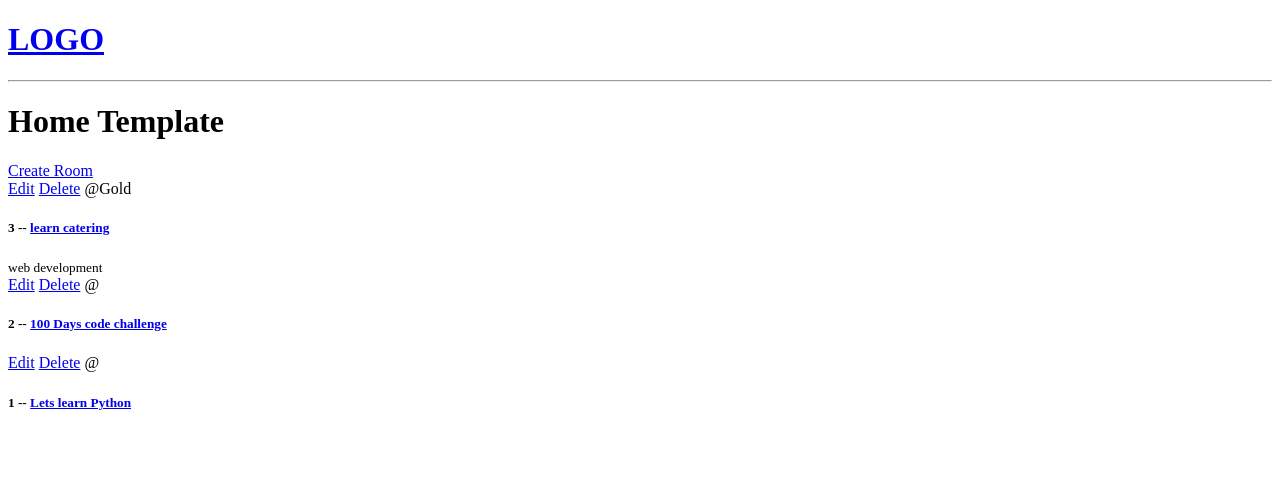
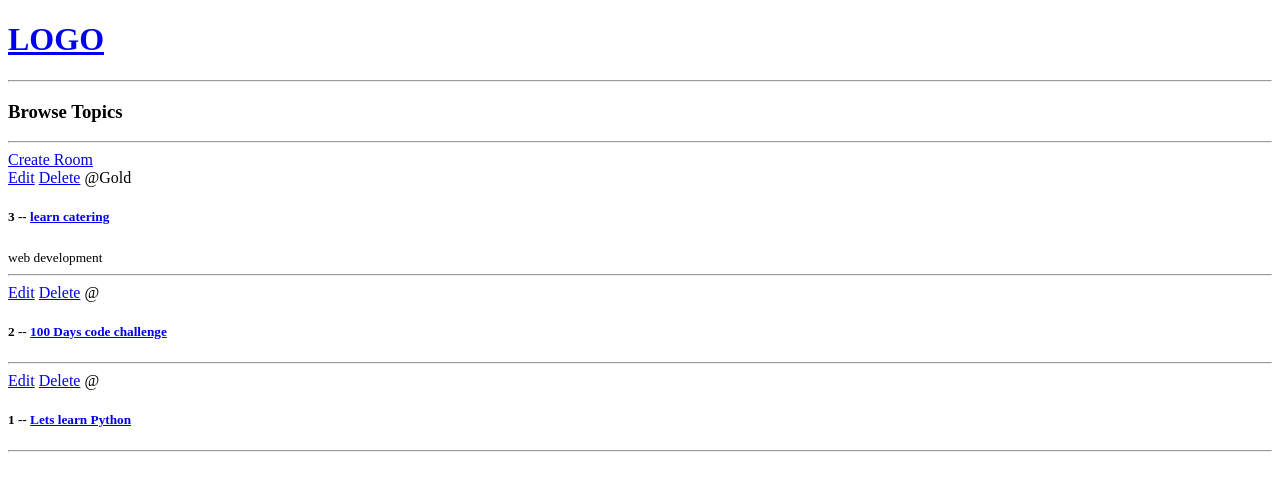
Before and after one commit to Joshua-Coded/Django_Josh_Study, a Django app: page / in a window 1280 px wide. Shown: the top 491 px of the page. Run offline with Django 4.2, Linux system fonts and the light colour scheme; data comes from the database, SQL or seed files in the repository.

Commit message:
styles files for home

```diff
--- a/django_study_buddy/base/templates/base/home.html
+++ b/django_study_buddy/base/templates/base/home.html
@@ -2,9 +2,23 @@
 
 {% block content %}
 
-<h1>Home Template</h1>
+<style>
+    .home-conatiner {
+        display: grid;
+        grid-template-columns: 1fr 3fr;
+
+    }
+</style>
+
+<div class="home-container">
 
     <div>
+        <h3>Browse Topics</h3>
+        <hr>
+    </div>
+
+    <div>
+
         <a href="{% url 'create-room' %}">Create  Room</a>
         <div>
             {% for room in rooms %}
@@ -14,11 +28,14 @@
                 <span>@{{room.host.username}}</span>
                 <h5>{{room.id}} -- <a href="{% url 'room' room.id %}">{{room.name}}</a></h5>
                 <small>{{room.topic.name}}</small>
-
+                <hr>
     </div>
             {% endfor%}
 
         </div>
     </div>
 
+
+</div>
+
 {% endblock %}
```
Lines whose indentation alone changed are shown as unchanged.
